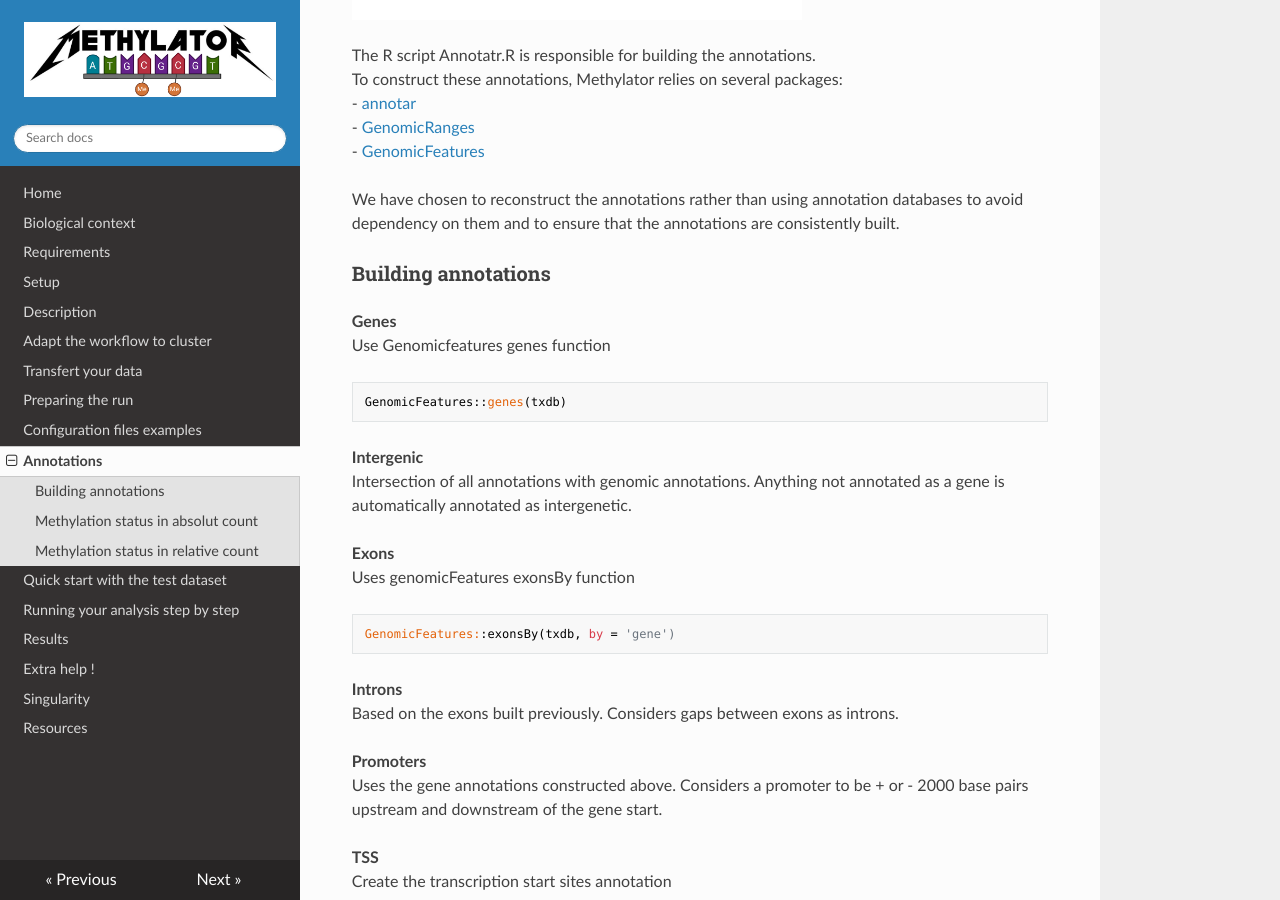
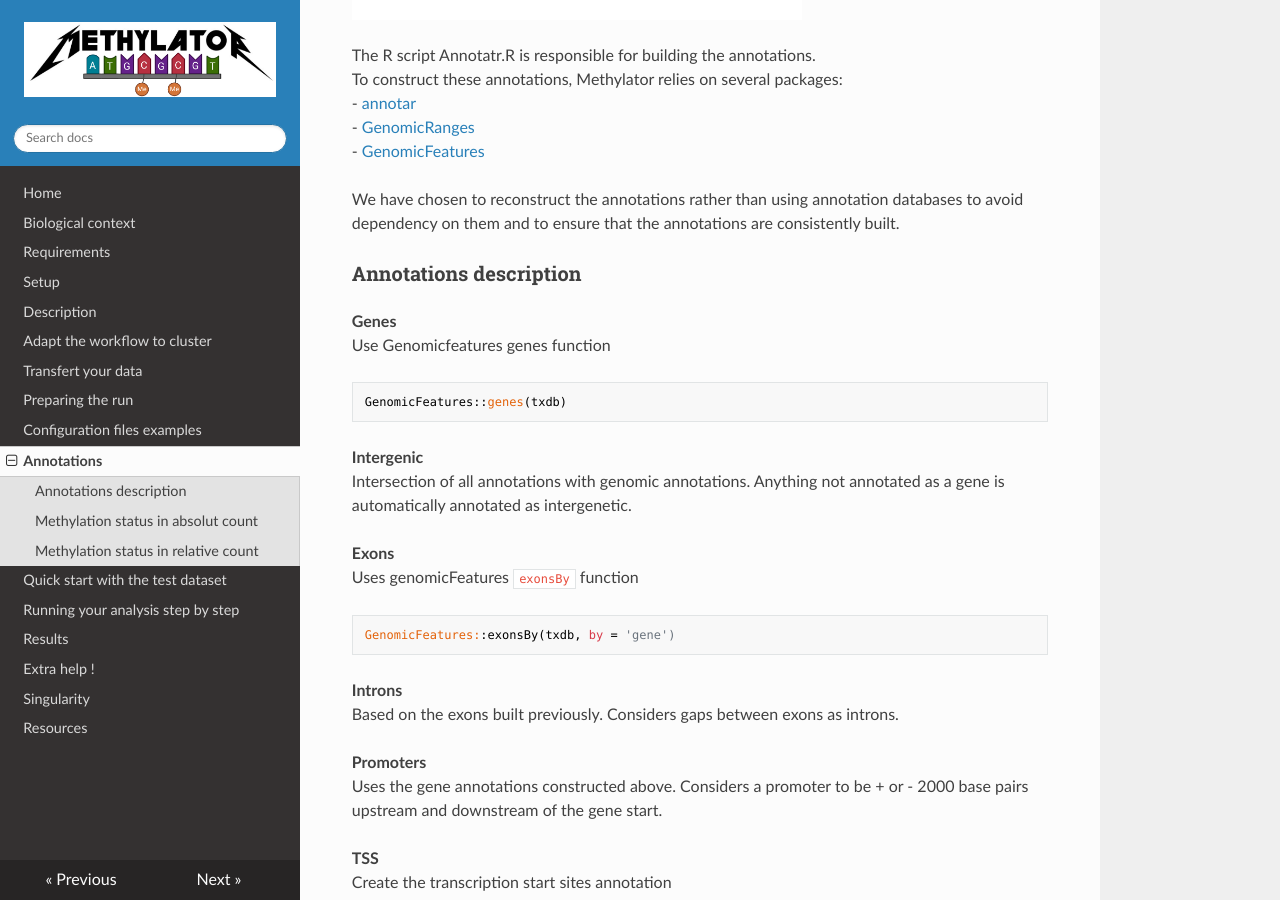
Before and after one commit to parisepigenetics/Methylator-Documentation, an MkDocs documentation site: the page built from docs/annotations.md, in a window 1280 px wide and 900 px high, scrolled down 944 px. Built offline with MkDocs 1.6.1, drawn with Linux system fonts in a browser that asks for light colours; nearby versions of some CDN libraries.

Commit message:
Update annotations.md

````diff
--- a/docs/annotations.md
+++ b/docs/annotations.md
@@ -24,7 +24,7 @@ To construct these annotations, Methylator relies on several packages:
 
 We have chosen to reconstruct the annotations rather than using annotation databases to avoid dependency on them and to ensure that the annotations are consistently built.
 
-### Building annotations
+### Annotations description
 
 **Genes**
 Use Genomicfeatures genes function
@@ -37,7 +37,7 @@ Intersection of all annotations with genomic annotations. Anything not annotated
 
 
 **Exons**
-Uses genomicFeatures exonsBy function
+Uses genomicFeatures `exonsBy` function
 ```R
 GenomicFeatures::exonsBy(txdb, by = 'gene')
 ```
````
